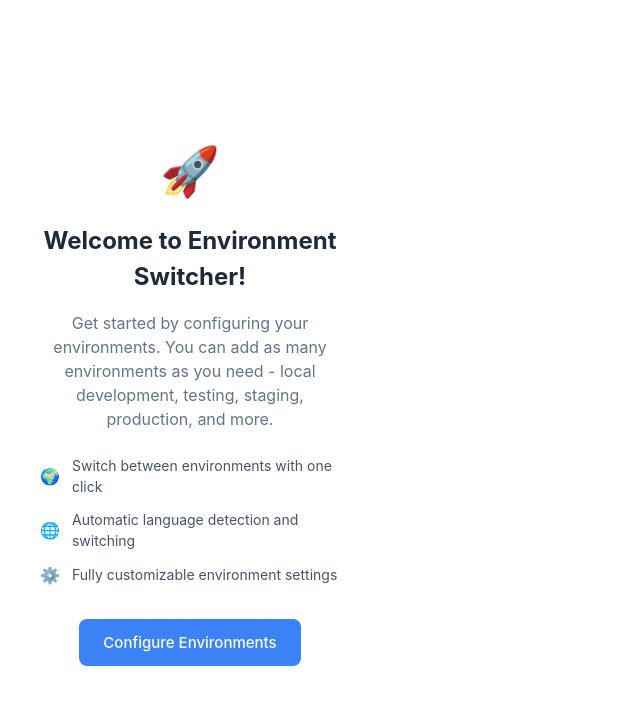
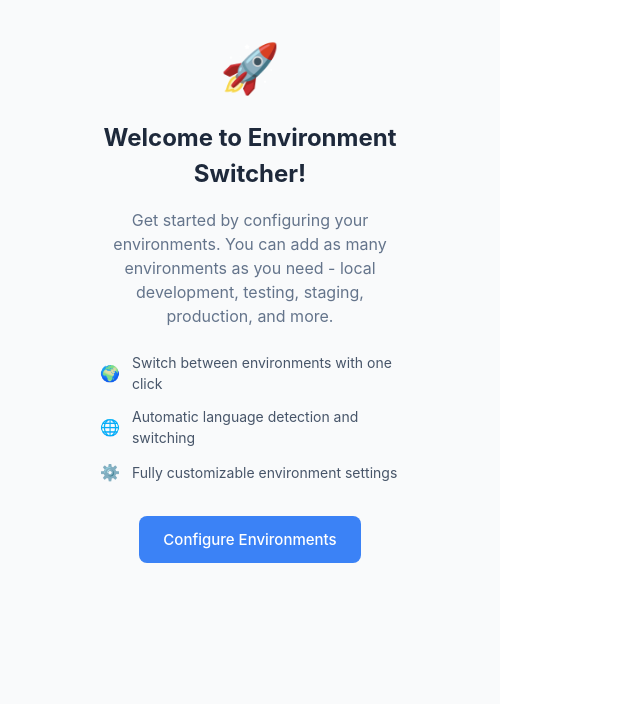
Before and after one commit to JarneDel/env-switcher-extension, a React (Vite) app: page / in a window 1280 px wide. Shown: the top 704 px of the page, without its empty margins (0-640 px from the left). Built offline with nearby package versions, Linux system fonts and the light colour scheme.

Commit message:
minor update

```diff
--- a/manifest-firefox.json
+++ b/manifest-firefox.json
@@ -38,8 +38,8 @@
   },
   "browser_specific_settings": {
     "gecko": {
-      "id": "env-switcher@example.com",
-      "strict_min_version": "109.0"
+      "id": "env-switcher@jarnedel.dev",
+      "strict_min_version": "112.0"
     }
   }
 }
--- a/package.json
+++ b/package.json
@@ -8,6 +8,7 @@
     "build": "tsc -b && vite build",
     "build:chrome": "tsc -b && TARGET_BROWSER=chrome vite build",
     "build:firefox": "tsc -b && TARGET_BROWSER=firefox vite build",
+    "watch:firefox": "TARGET_BROWSER=firefox vite build --watch",
     "package:chrome": "npm run build:chrome && cd dist && zip -r ../env-switcher-chrome.zip .",
     "package:firefox": "npm run build:firefox && cd dist && zip -r ../env-switcher-firefox.zip .",
     "lint": "eslint .",
--- a/src/App.css
+++ b/src/App.css
@@ -1,10 +1,23 @@
-.app {
-  width: 380px;
-  min-height: 500px;
+#root {
+  width: 500px;
+  min-height: 800px;
   font-family: -apple-system, BlinkMacSystemFont, 'Segoe UI', 'Roboto', sans-serif;
   background: #ffffff;
   border-radius: 8px;
-  /* overflow: hidden; */ /* This was the primary cause of the clipping issue. */
+  height: 100%;
+}
+
+html {
+  overflow: hidden;
+}
+
+.app {
+  display: flex;
+  flex-direction: column;
+  height: 100dvh;
+  background: #f9fafb;
+  color: #1f2937;
+  overflow-y: scroll;
 }
 
 .app.loading {
@@ -35,6 +48,7 @@
   padding: 1rem 1.25rem;
   background: #f8fafc;
   border-bottom: 1px solid #e2e8f0;
+  margin-bottom: 1rem;
 }
 
 .app-header h1 {
@@ -143,7 +157,6 @@
 
 /* Settings Panel Styles */
 .settings-panel {
-  max-height: 450px;
   overflow-y: auto;
 }
 
@@ -279,6 +292,7 @@
   gap: 0.25rem;
   margin-bottom: 0.75rem; /* Added for consistent spacing */
 }
+
 .input-group:last-child {
   margin-bottom: 0;
 }
@@ -301,6 +315,10 @@
 .env-config-row .input-group {
   flex: 1;
   margin-bottom: 0;
+}
+
+.env-config-row .input-group.color-group {
+  flex: 0 0 auto;
 }
 
 .color-group {
--- a/src/components/ConfigurationPanel.tsx
+++ b/src/components/ConfigurationPanel.tsx
@@ -1,4 +1,4 @@
-import React, { useState } from 'react';
+import React, {useRef, useState} from 'react';
 import type {Environment, ExtensionConfig, Project} from '../types';
 import ColorPicker from './ColorPicker';
 
@@ -21,6 +21,8 @@ const ConfigurationPanel: React.FC<Props> = ({
   const [editingEnvironments, setEditingEnvironments] = useState<Environment[]>(
     config.environments.map(env => ({ ...env }))
   );
+
+  const configurationPanel = useRef<HTMLDivElement>(null);
 
   const handleProjectChange = (index: number, field: keyof Project, value: string) => {
     const updated = [...editingProjects];
@@ -79,6 +81,12 @@ const ConfigurationPanel: React.FC<Props> = ({
       projectId: targetProjectId!
     };
     setEditingEnvironments([...editingEnvironments, newEnv]);
+    // scroll to the bottom to show the new environment
+    setTimeout(() => {
+        if (configurationPanel.current) {
+            configurationPanel.current.scrollTop = configurationPanel.current.scrollHeight;
+        }
+    }, 100);
   };
 
   const removeEnvironment = (index: number) => {
@@ -155,7 +163,7 @@ const ConfigurationPanel: React.FC<Props> = ({
           <div className="empty-state">
             <div className="empty-icon">📁</div>
             <h4>No Projects Configured</h4>
-            <p>Create projects to organize your environments by context (e.g., mil.be, buildwise, sport-vlaanderen).</p>
+            <p>Create projects to organize your environments by context</p>
           </div>
         )}
 
@@ -236,7 +244,7 @@ const ConfigurationPanel: React.FC<Props> = ({
                   const errors = validateEnvironment(env);
 
                   return (
-                    <div key={env.id} className={`env-config nested ${errors.length > 0 ? 'has-errors' : ''}`}>
+                    <div key={env.id} className={`env-config nested ${errors.length > 0 ? 'has-errors' : ''}`} ref={configurationPanel}>
                       <div className="env-config-header">
                         <span className="env-number">{env.name || 'Unnamed'}</span>
                         <button
--- a/vite.config.ts
+++ b/vite.config.ts
@@ -23,8 +23,8 @@ export default defineConfig({
   build: {
     outDir: 'dist',
     emptyOutDir: true,
-    sourcemap: true,
-    minify: false,
+    sourcemap: false,
+    minify: true,
     rollupOptions: {
       input: {
         popup: resolve(__dirname, 'index.html'),
```
